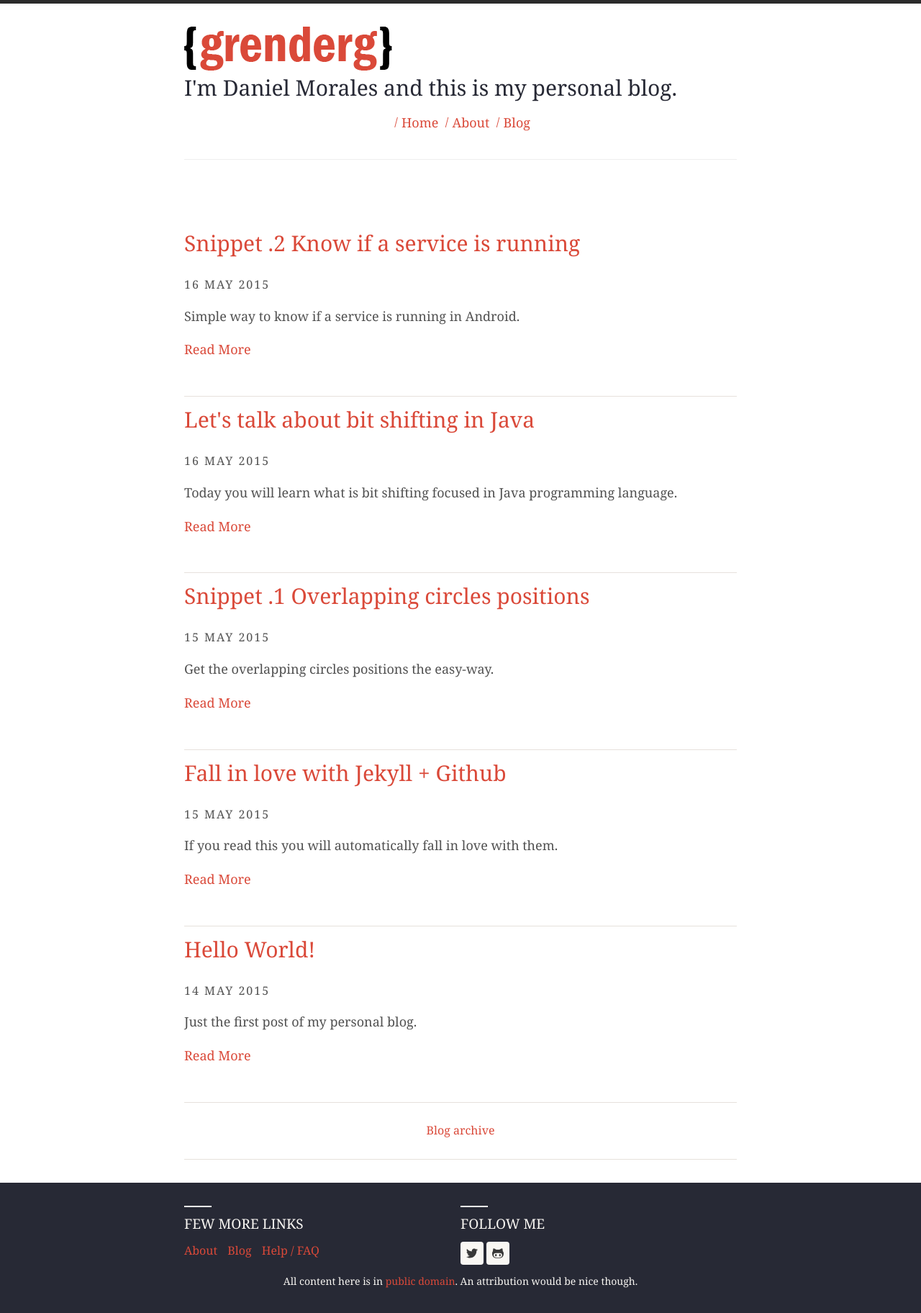
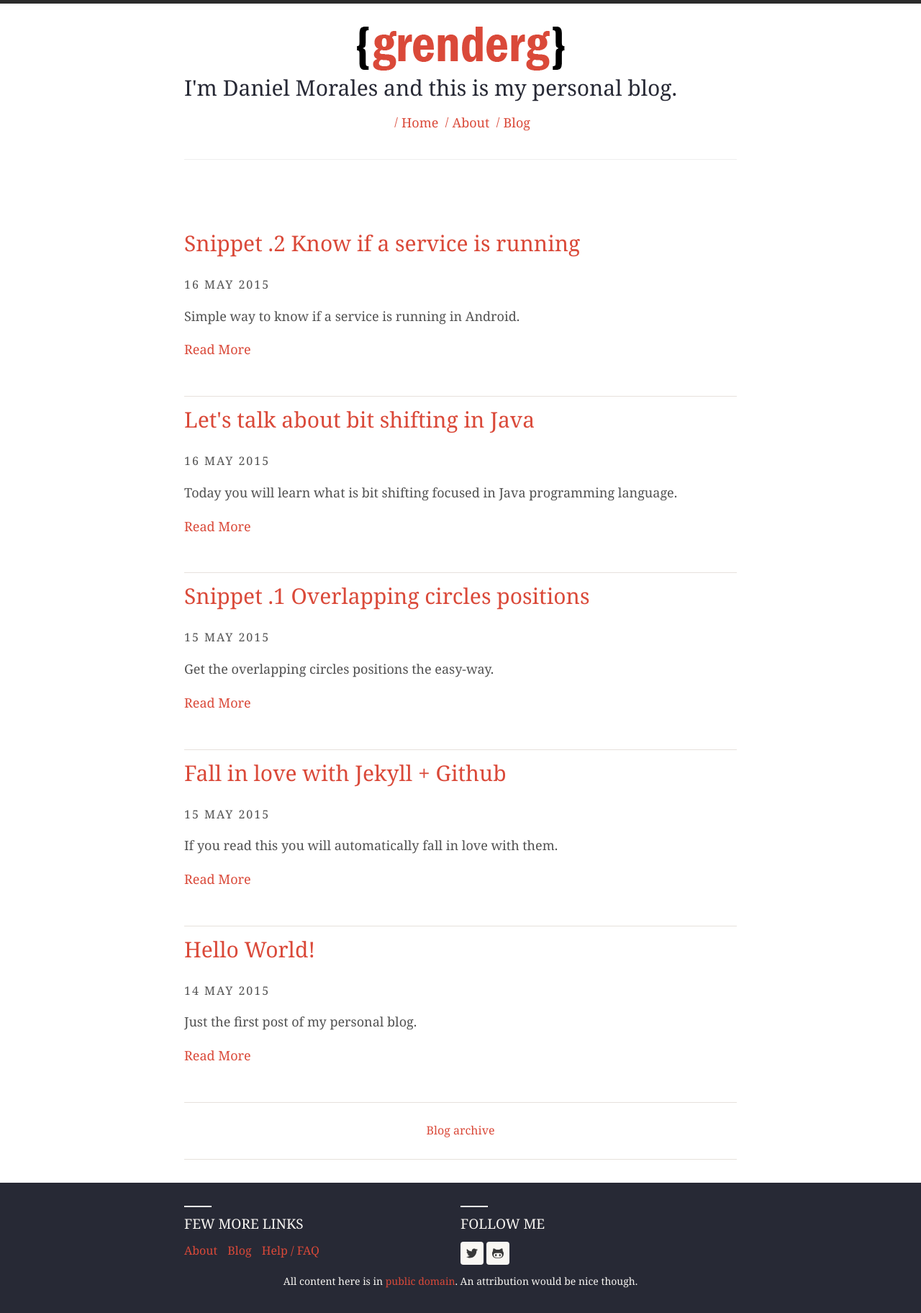
Before and after one commit to GrenderG/grenderg.github.io, a Jekyll site: the page built from index.html, in a window 1280 px wide. Shown: the whole page at 72% size. Built offline with Jekyll 4.4.1, drawn with Linux system fonts in a browser that asks for light colours; nearby versions of some CDN libraries.

```diff
--- a/_layouts/default.html
+++ b/_layouts/default.html
@@ -27,7 +27,7 @@
         <header class="main-header">
             <div class="wc-container">
                 <!--<h1><a href="{{ site.baseurl }}/">{{ site.harmony.name }}</a></h1>-->
-				<a href="{{ site.baseurl }}/"><img src="/assets/image/logo.png" align="center"></a>
+				<center><a href="{{ site.baseurl }}/"><img src="/assets/image/logo.png"></a></center>
                 <h3>{{ site.harmony.description }}</h3>
                 {% include header-links.html %}
 			<hr/>
```
